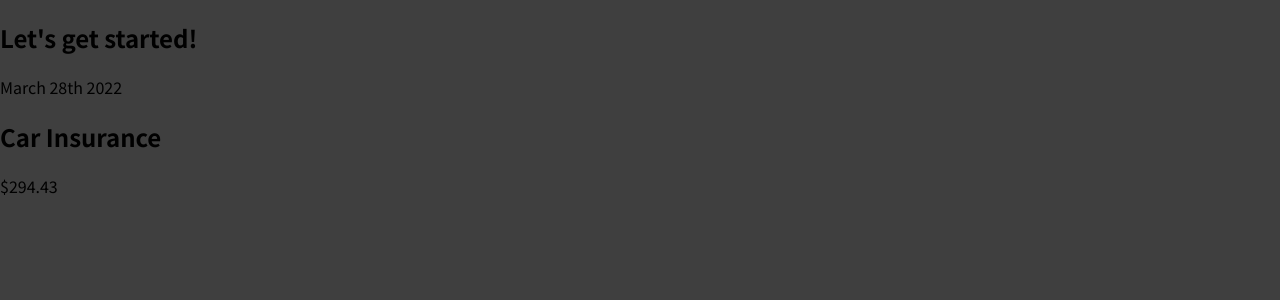
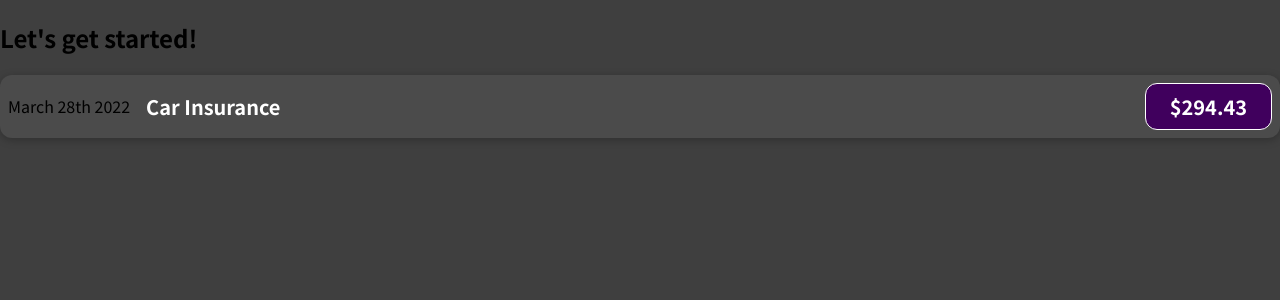
Before and after one commit to OzzyDm/expense-tracker, a JavaScript app: page / in a window 1280 px wide. Shown: the top 300 px of the page. Built offline with nearby package versions, Linux system fonts and the light colour scheme.

Commit message:
added basic css

```diff
--- /dev/null
+++ b/src/components/ExpenseItem.css
@@ -0,0 +1,56 @@
+.expense-item {
+  display: flex;
+  justify-content: space-between;
+  align-items: center;
+  box-shadow: 0 2px 8px rgba(0, 0, 0, 0.25);
+  padding: 0.5rem;
+  margin: 1rem 0;
+  border-radius: 12px;
+  background-color: #4b4b4b;
+}
+
+.expense-item__description {
+  display: flex;
+  flex-direction: column;
+  gap: 1rem;
+  align-items: flex-end;
+  flex-flow: column-reverse;
+  justify-content: flex-start;
+  flex: 1;
+}
+
+.expense-item h2 {
+  color: #3a3a3a;
+  font-size: 1rem;
+  flex: 1;
+  margin: 0 1rem;
+  color: white;
+}
+
+.expense-item__price {
+  font-size: 1rem;
+  font-weight: bold;
+  color: white;
+  background-color: #40005d;
+  border: 1px solid white;
+  padding: 0.5rem;
+  border-radius: 12px;
+}
+
+@media (min-width: 580px) {
+  .expense-item__description {
+    flex-direction: row;
+    align-items: center;
+    justify-content: flex-start;
+    flex: 1;
+  }
+
+  .expense-item__description h2 {
+    font-size: 1.25rem;
+  }
+
+  .expense-item__price {
+    font-size: 1.25rem;
+    padding: 0.5rem 1.5rem;
+  }
+}
--- a/src/components/ExpenseItem.js
+++ b/src/components/ExpenseItem.js
@@ -1,10 +1,12 @@
+import "./ExpenseItem.css";
+
 function ExpenseItem() {
   return (
-    <div>
+    <div className="expense-item">
       <div>March 28th 2022</div>
-      <div>
+      <div className="expense-item__description">
         <h2>Car Insurance</h2>
-        <div>$294.43</div>
+        <div className="expense-item__price">$294.43</div>
       </div>
     </div>
   );
```
Also changed, not shown: 1 other file (tests, documents, lock files or other folders).
